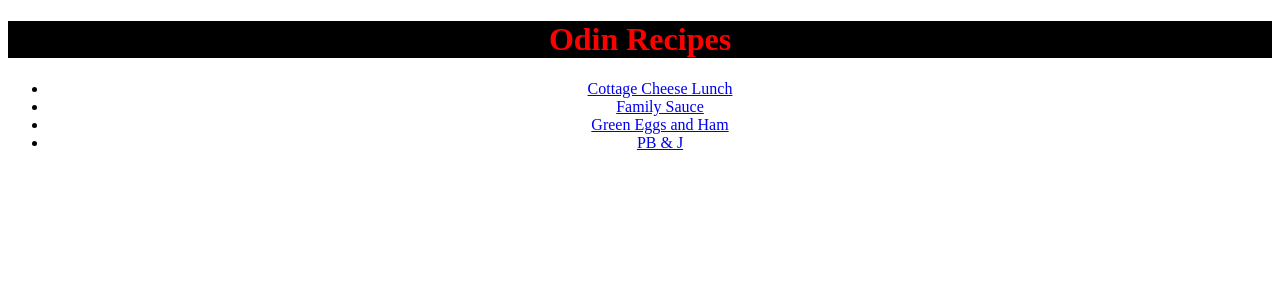
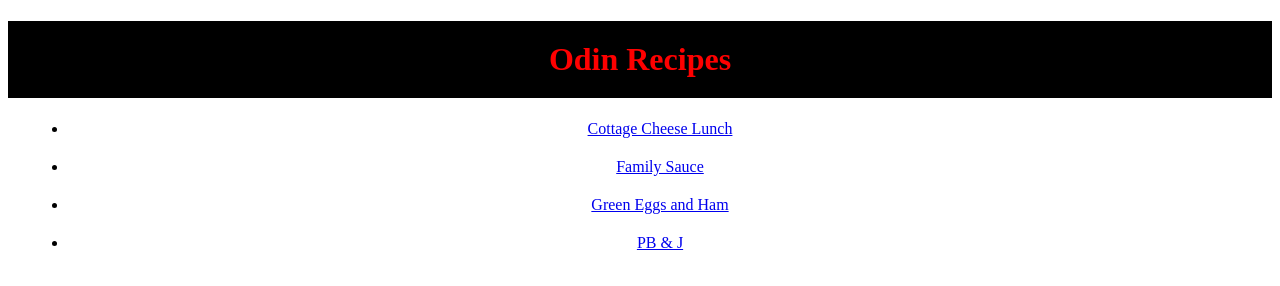
Before and after one commit to vick-q/odin-recipesProj, a plain HTML site: page index.html in a window 1280 px wide. Drawn offline with Linux system fonts and the light colour scheme.

Commit message:
adds padding, margins, to homepage

```diff
--- a/style.css
+++ b/style.css
@@ -7,4 +7,17 @@ body {
     color: red;
     text-align:center;
     background-color: black;
+    padding: 20px;
 }
+
+.ul {
+    text-align: center;
+}
+
+.odds {
+    margin: 20px;
+}
+
+.evens {
+    margin: 20px;
+}
```
